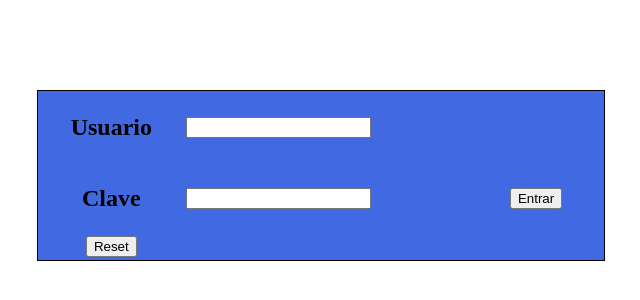
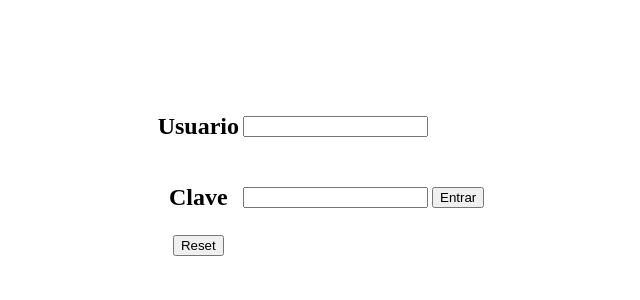
Before and after one commit to clformacion/app1, a plain HTML site: page index (1).html in a window 1280 px wide. Shown: the part 460-760 px from the top of the page, without its empty margins (319-959 px from the left). Drawn offline with Linux system fonts and the light colour scheme.

Commit message:
Update index (1).html

```diff
--- a/index (1).html
+++ b/index (1).html
@@ -7,14 +7,6 @@
 </head>
 <style>
 
-    table{
-
-      width:45%;
-      //border-collapse:collapse;
-      border: 1px solid black;
-      background-color: royalblue;
-
-    }
 
 </style>
 
```
